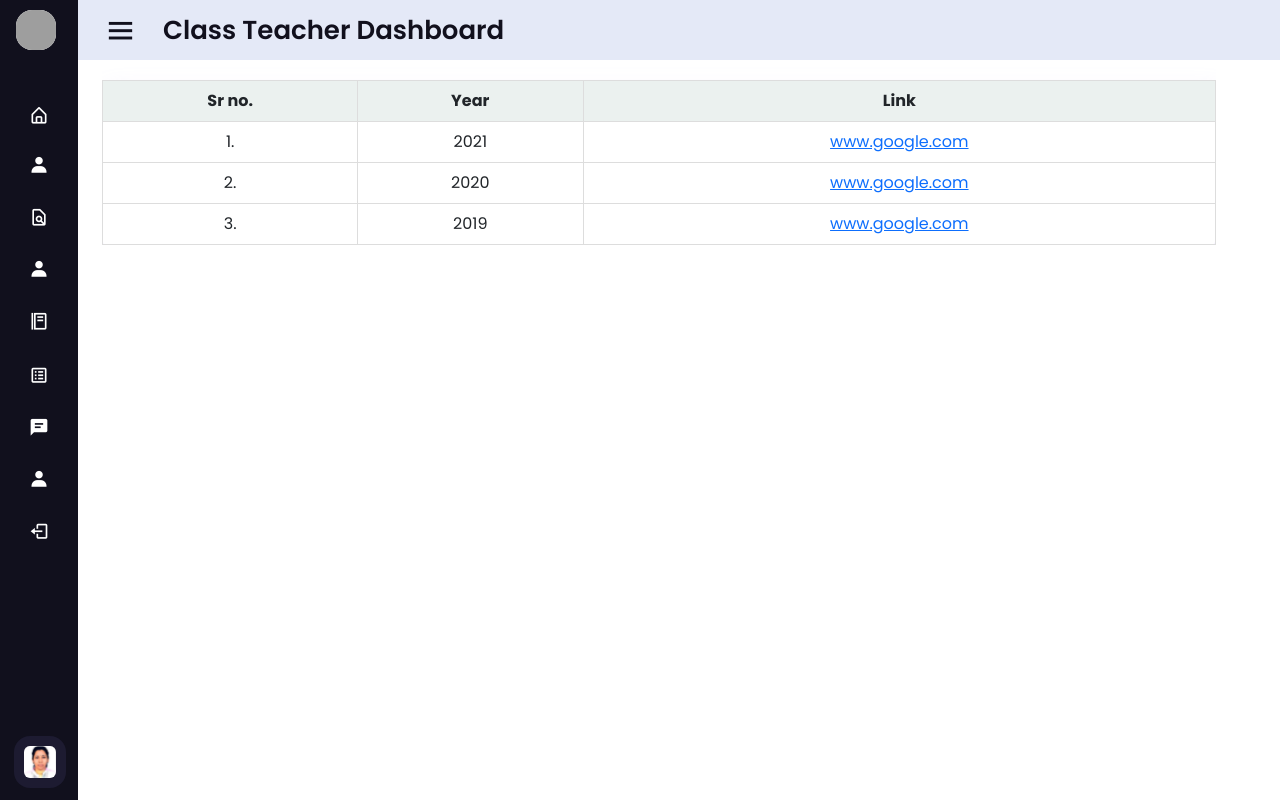
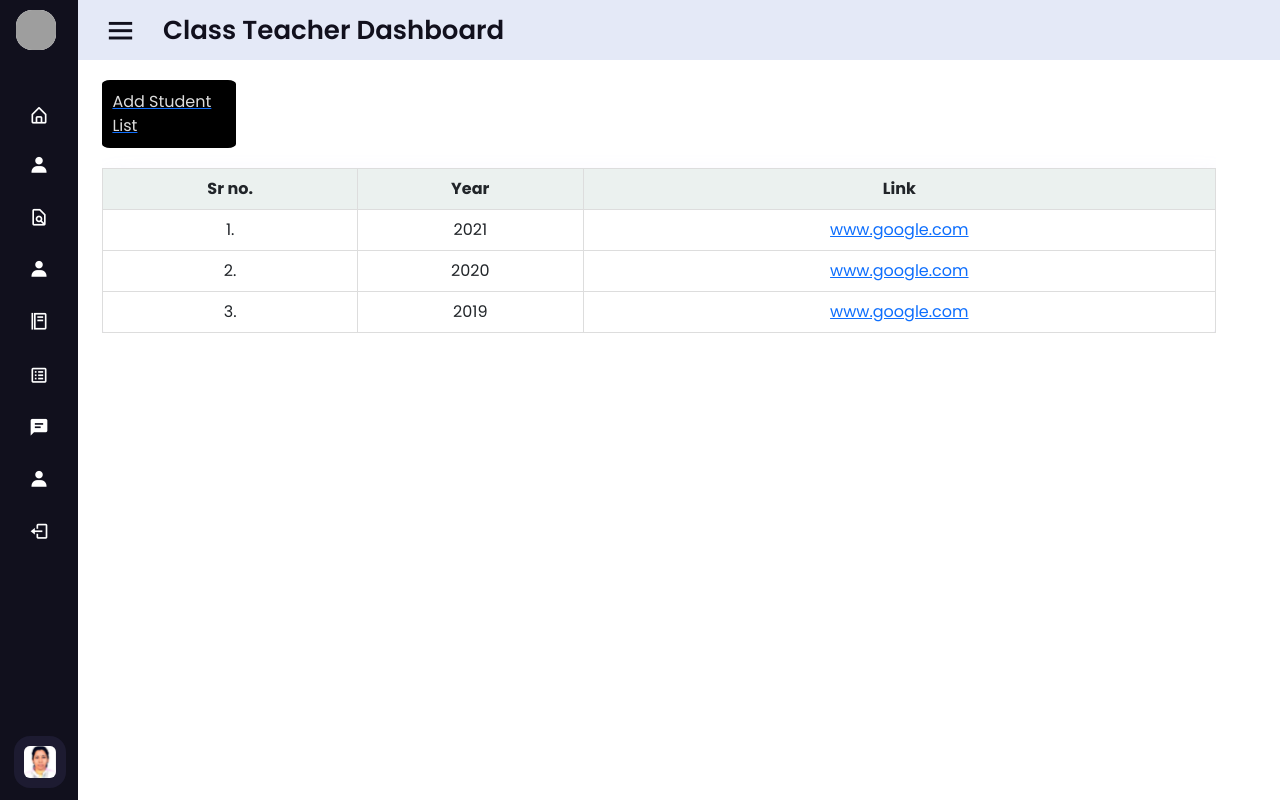
Before and after one commit to PranavShelke4/IT, a React (Create React App) app: page /student-table in a window 1280 px wide. Built offline with nearby package versions, Linux system fonts and the light colour scheme; grey boxes are pictures that could not be loaded.

Commit message:
student table

```diff
--- a/src/components/ClassTeacher/Students/students.css
+++ b/src/components/ClassTeacher/Students/students.css
@@ -5,7 +5,16 @@
     overflow: auto;
   }
 
-  .addStudent_btn{
+  .add-student{
+    margin-bottom: 20px;
+    padding:10px;
+    width: 12%;
+    background-color: black;
+    color: #dddddd;
+    border-radius: 6%;
+  }
+
+  /* .addStudent_btn{
     position: relative;
     display: block;
     width: 10%;
@@ -14,7 +23,7 @@
     top: 10px;
     left: 950px;
   }
-
+   */
   table {
     font-family: arial, sans-serif;
     border-collapse: collapse;
--- a/src/components/ClassTeacher/Students/students.js
+++ b/src/components/ClassTeacher/Students/students.js
@@ -1,9 +1,11 @@
 import React from 'react';
 import './students.css';
+import { Link } from "react-router-dom";
 
 function students(){
     return (
         <section className="fy_section">
+        <Link to={'#'}><div className='add-student'>Add Student List</div></Link>
         <table className="ctTable">
         <tr>
           <th>Sr no.</th>
--- a/src/components/ClassTeacher/classTeacherNavbar.js
+++ b/src/components/ClassTeacher/classTeacherNavbar.js
@@ -102,14 +102,14 @@ function classTeacherNavbar() {
 
           <li>
             <div class="iocn-link">
-              <Link to="">
+              <Link to="/student-table">
               <i class="bx bxs-user"></i>
                 <span class="link_name">Students</span>
               </Link>
             </div>
             <ul class="sub-menu">
               <li>
-                <Link class="link_name" to="#">
+                <Link class="link_name" to="/student-table">
                 Students
                 </Link>
               </li>
```
